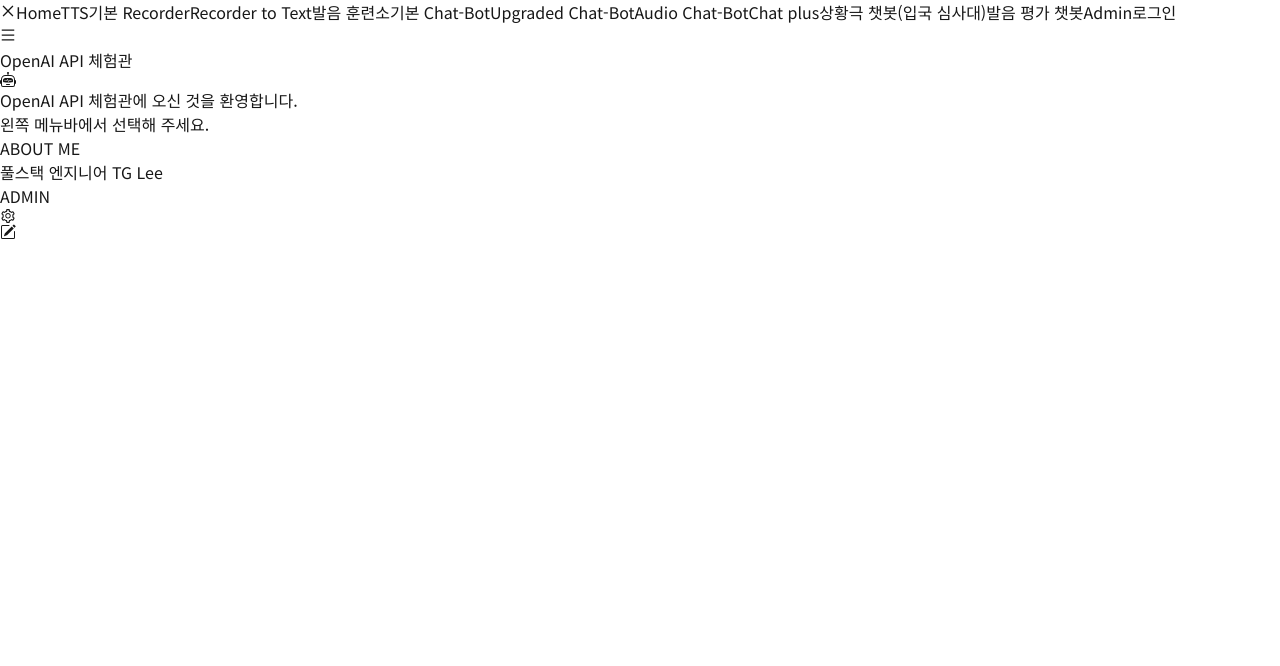
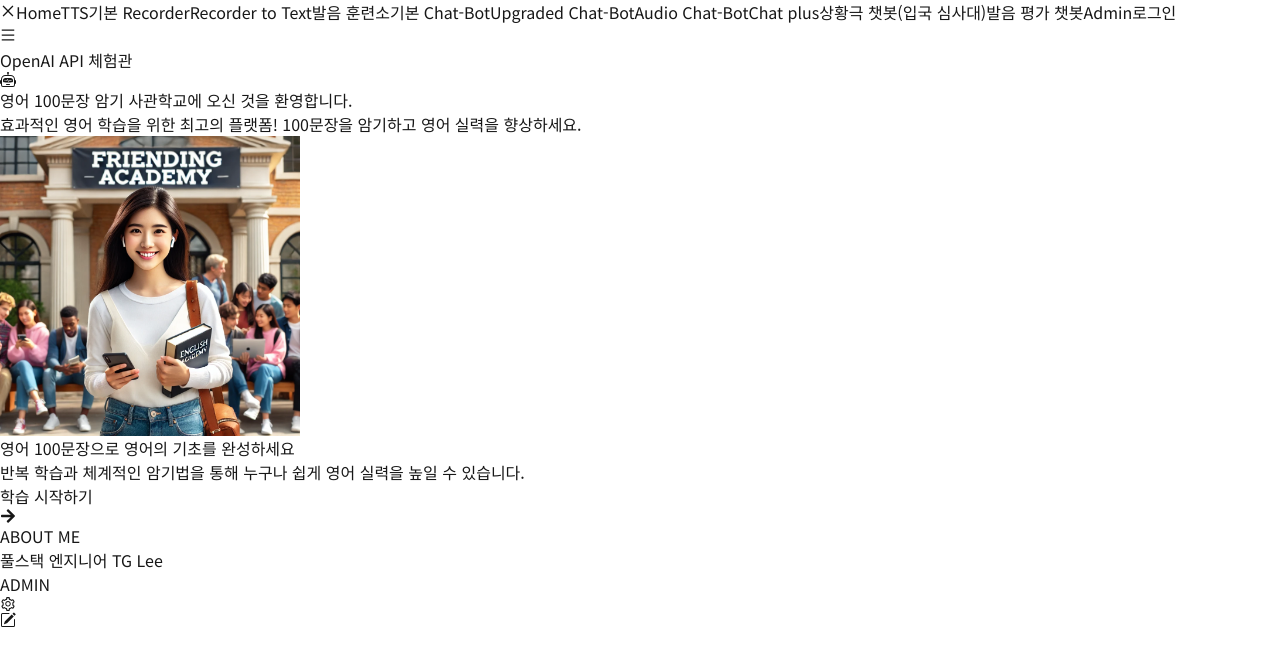
Before and after one commit to 82orez/openai-api-practice, a Next.js app: page / in a window 1280 px wide. Shown: the top 666 px of the page. Built offline with nearby package versions, Linux system fonts and the light colour scheme; no server answers.

Commit message:
friending academy

```diff
--- a/src/app/page.tsx
+++ b/src/app/page.tsx
@@ -1,22 +1,28 @@
+import { Button } from "@/components/ui/button";
+import { Card, CardContent } from "@/components/ui/card";
 import Image from "next/image";
-import Link from "next/link";
-import Extractor from "@/components/Extractor";
+import { FaArrowRight } from "react-icons/fa";
 
-export default function Home() {
+export default function LandingPage() {
   return (
-    <div className={"flex flex-col gap-5 p-5"}>
-      <h1 className={"text-xl font-semibold"}>OpenAI API 체험관에 오신 것을 환영합니다.</h1>
+    <div className="flex min-h-screen flex-col items-center justify-center bg-gradient-to-r from-blue-500 to-indigo-600 px-6 text-white">
+      <header className="mb-10 text-center">
+        <h1 className="mb-4 text-4xl font-bold drop-shadow-lg md:text-5xl">영어 100문장 암기 사관학교에 오신 것을 환영합니다.</h1>
+        <p className="mx-auto max-w-2xl text-lg text-gray-200 md:text-xl">
+          효과적인 영어 학습을 위한 최고의 플랫폼! 100문장을 암기하고 영어 실력을 향상하세요.
+        </p>
+      </header>
 
-      <div>왼쪽 메뉴바에서 선택해 주세요.</div>
-
-      {/*<Link href={"/tts"}>Go to TTS! - 영어 Text 를 원어민 음성 파일로 만들기</Link>*/}
-      {/*<Link href={"/recorder"}>Go to Recorder! - 녹음한 파일을 다운 및 업로드하기</Link>*/}
-      {/*<Link href={"/record-text"}>Go to Record To Text Page! - 음성 파일에서 text 추출하기</Link>*/}
-      {/*<Link href={"/chatbot"}>Go to Chatbot! - text 기반의 기본 chatbot</Link>*/}
-      {/*<Link href={"/upgraded-chatbot"}>Go to Upgraded Chatbot! - text 로 질문하면 음성으로 대답 듣기</Link>*/}
-      {/*<Link href={"/audio-chatbot"}>Go to Audio Chatbot! - 음성을 입력하면 text 로 변환, 이에 대한 대답을 음성으로 듣기</Link>*/}
-      {/*<Link href={"/chat-plus"}>Go to Chat Plus! - 완전 음성형 Chatbot, 음성으로 질문하고 음성으로 대답 듣기</Link>*/}
-      {/*<Link href={"/whisper"}>Go to Whisper! - 오디오 파일에서 text 추출하기</Link>*/}
+      <Card className="flex w-full max-w-4xl flex-col items-center rounded-2xl bg-white p-6 text-gray-800 shadow-xl md:flex-row">
+        <Image src="/images/english-learning.png" width={300} height={300} alt="영어 학습" className="mb-4 rounded-lg shadow-md md:mb-0 md:mr-6" />
+        <CardContent className="text-center md:text-left">
+          <h2 className="mb-3 text-2xl font-semibold">영어 100문장으로 영어의 기초를 완성하세요</h2>
+          <p className="mb-4 text-gray-600">반복 학습과 체계적인 암기법을 통해 누구나 쉽게 영어 실력을 높일 수 있습니다.</p>
+          <Button className="flex items-center rounded-full bg-indigo-600 px-6 py-3 text-lg text-white hover:bg-indigo-700">
+            학습 시작하기 <FaArrowRight className="ml-2" />
+          </Button>
+        </CardContent>
+      </Card>
     </div>
   );
 }
--- a/src/app/providers.tsx
+++ b/src/app/providers.tsx
@@ -20,7 +20,7 @@
         <div className="flex flex-1 flex-col lg:ml-64">
           <Header />
           <div className="flex flex-1 flex-col overflow-y-auto">
-            <main className="flex flex-1 flex-col border-2 bg-gray-200">{children}</main>
+            <main className="flex flex-1 flex-col border-2 bg-gray-50">{children}</main>
             <Footer />
           </div>
         </div>
--- a/src/components/SignOutButton.tsx
+++ b/src/components/SignOutButton.tsx
@@ -9,7 +9,7 @@
   const [isLoading, setIsLoading] = useState(false);
 
   return (
-    <div className={"flex max-w-[120px] items-center justify-center gap-1 rounded-xl border-2 p-2"}>
+    <div className={"flex max-w-[120px] items-center justify-center gap-1 rounded-xl border-2 p-1"}>
       {isLoading ? <AiOutlineLoading3Quarters className={"animate-spin"} /> : <PiSignOut size={25} />}
 
       <button
--- /dev/null
+++ b/src/components/ui/button.tsx
@@ -0,0 +1,7 @@
+export function Button({ children, className, ...props }) {
+  return (
+    <button className={`rounded-full bg-indigo-600 px-6 py-3 text-lg text-white hover:bg-indigo-700 ${className}`} {...props}>
+      {children}
+    </button>
+  );
+}
--- /dev/null
+++ b/src/components/ui/card.tsx
@@ -0,0 +1,7 @@
+export function Card({ children, className }) {
+  return <div className={`rounded-2xl bg-white p-6 text-gray-800 shadow-xl ${className}`}>{children}</div>;
+}
+
+export function CardContent({ children, className }) {
+  return <div className={`text-center md:text-left ${className}`}>{children}</div>;
+}
```
Also changed, not shown: public/images/english-learning.png (added).
